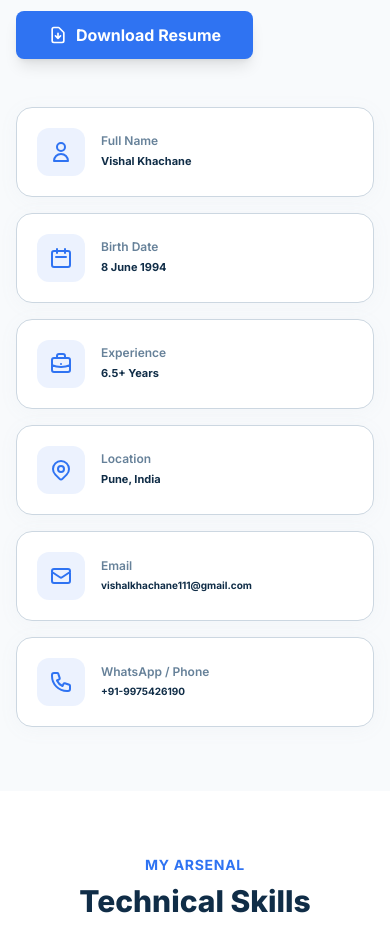
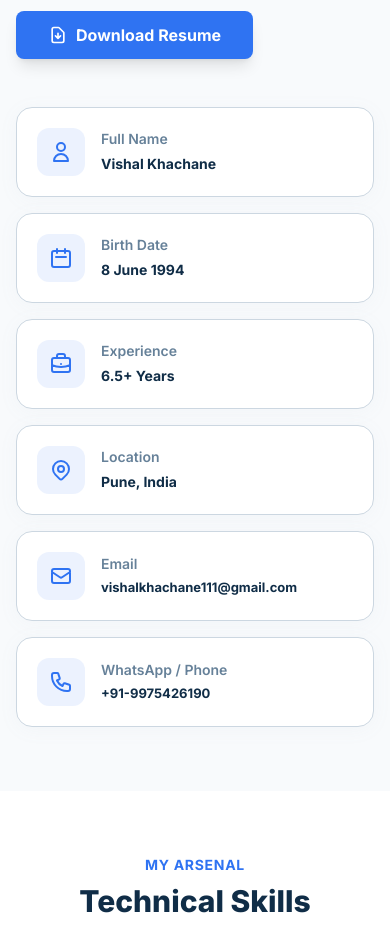
Before and after one commit to VishalKhachane/vishalkhachane.github.io, a React (Vite) app: page / in a window 390 px wide. Shown: the part 2000-2926 px from the top of the page. Built offline with nearby package versions, Linux system fonts and the light colour scheme.

Commit message:
style: increase font size for About section info items on mobile

```diff
--- a/src/components/About.jsx
+++ b/src/components/About.jsx
@@ -29,13 +29,13 @@ const About = () => {
                       </svg>
                     </div>
                     <div className="overflow-hidden flex-1 min-w-0">
-                      <p className="text-xs md:text-sm font-semibold text-grey mb-1">{item.label}</p>
+                      <p className="text-sm font-semibold text-grey mb-1">{item.label}</p>
                       {item.link ? (
-                        <a href={item.link} target={item.link.startsWith('http') ? "_blank" : "_self"} rel="noopener noreferrer" className="text-midnight_text dark:text-white font-bold block text-[10px] sm:text-[12px] lg:text-[13px] xl:text-[14px] break-all hover:text-primary transition-colors" title={item.value}>
+                        <a href={item.link} target={item.link.startsWith('http') ? "_blank" : "_self"} rel="noopener noreferrer" className="text-midnight_text dark:text-white font-bold block text-[13px] sm:text-[14px] lg:text-[15px] xl:text-[16px] break-all hover:text-primary transition-colors" title={item.value}>
                           {item.value}
                         </a>
                       ) : (
-                        <p className="text-midnight_text dark:text-white font-bold block text-[11px] sm:text-[13px] lg:text-[14px] xl:text-[15px] break-all" title={item.value}>
+                        <p className="text-midnight_text dark:text-white font-bold block text-[14px] sm:text-[15px] lg:text-[16px] xl:text-[17px] break-all" title={item.value}>
                           {item.value}
                         </p>
                       )}
```
